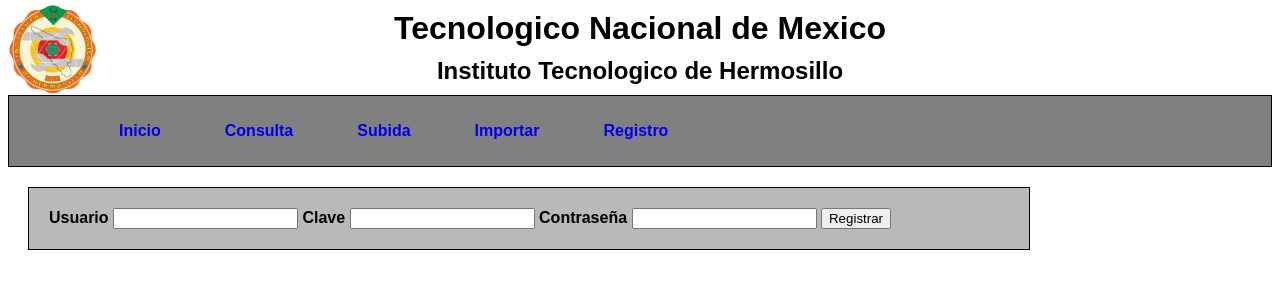
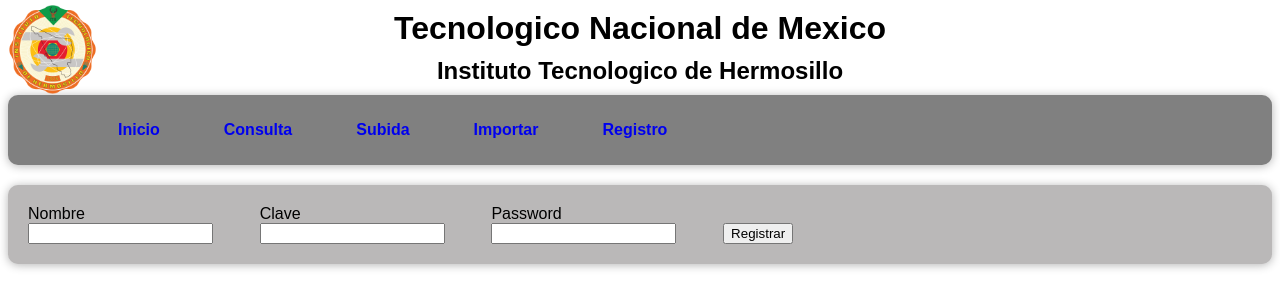
Before and after one commit to Articfire/repositorio-expedientes-ith, a Django app: page /alta in a window 1280 px wide. Shown: the top 308 px of the page. Run offline with Django 3.2, Linux system fonts and the light colour scheme.

Commit message:
Avance en Estilos y Templates.

```diff
--- a/proyecto/static/css/estilos.css
+++ b/proyecto/static/css/estilos.css
@@ -1,6 +1,6 @@
 li{
     font-family: Arial, Helvetica, sans-serif;
-    font-weight: bold;
+    /* font-weight: bold; */
 }
 
 h1, h2{
@@ -9,24 +9,26 @@ h1, h2{
     margin: 10px;
 }
 
-nav{
-    border: 1px solid black;
+nav {
     display: block;
-}
-
-div{
-    border: 1px solid black;
 }
 
 .fondodatos{
     background: #BAB8B8;
-    width: 960px;
     font-family: Arial, Helvetica, sans-serif;
-    font-weight: bold;
     color: black;
-    margin: 20px;
-    padding: 20px;
+    margin: 20px auto;
+    padding: 10px;
 }
+
+/* .formulario {
+  background: #BAB8B8;
+  font-family: Arial, Helvetica, sans-serif;
+  color: black;
+  padding: 20px;
+  margin: 20px;
+  padding: 20px;
+} */
 
 .menu{
     background: gray;
@@ -62,7 +64,48 @@ nav ul li a:hover::before{
 
 img{
     width: 89px;
+    /* height: 89px; */
     margin-top: -90px;
     display: inline;
     float: left;
+    display: block;
 }
+
+/* For desktop: */
+.col-1 {width: 8.33%;}
+.col-2 {width: 16.66%;}
+.col-3 {width: 25%;}
+.col-4 {width: 33.33%;}
+.col-5 {width: 41.66%;}
+.col-6 {width: 50%;}
+.col-7 {width: 58.33%;}
+.col-8 {width: 66.66%;}
+.col-9 {width: 75%;}
+.col-10 {width: 83.33%;}
+.col-11 {width: 91.66%;}
+.col-12 {width: 100%;}
+
+@media only screen and (max-width: 500px) {
+  /* For mobile phones: */
+  [class*="col-"] {
+    width: 50%;
+    display: block;
+  }
+  [class*="grupo-input"] {
+    display: block;
+  }
+  body {
+    background-color: #6a2cde
+  }
+}
+
+.contenedor {
+  border-radius: 10px;
+  box-shadow: 0px 1px 10px rgba(0,0,0,0.3);
+  /* border: 1px solid black; */
+}
+
+.grupo-input {
+  display: inline-block;
+  margin: 10px;
+}
--- a/proyecto/templates/alta_usuarios.html
+++ b/proyecto/templates/alta_usuarios.html
@@ -4,16 +4,24 @@
 {% block title%}Alta de Usuarios{% endblock %}
 
 {% block content %}
-<div class="fondodatos">
-    Usuario
-    <input type="text" name="txt_nombre">
+<div class="fondodatos contenedor">
+    <div class="grupo-input col-2">
+      <label class="" for="txt_nombre">Nombre</label>
+      <input class="" type="text" id="txt_nombre" name="txt_nombre">
+    </div>
 
-    Clave
-    <input type="number" name ="txt_clave">
+    <div class="grupo-input col-2">
+      <label class="" for="txt_clave">Clave</label>
+      <input class="" type="number" id="txt_clave" name ="txt_clave">
+    </div>
 
-    Contraseña
-    <input type="password" name="txt_password">
+    <div class="grupo-input col-2">
+      <label class="" for="txt_password">Password</label>
+      <input class="" type="password" id="txt_password" name="txt_password">
+    </div>
 
-    <button name="btn_registro" type="button">Registrar</button>
+    <div class="grupo-input col-2">
+      <button class="boton" name="btn_registro" type="button">Registrar</button>
+    </div>
 </div>
 {% endblock %}
--- a/proyecto/templates/base.html
+++ b/proyecto/templates/base.html
@@ -21,7 +21,7 @@
           <!-- /home/martin/repositorio-expedientes-ith/proyecto/static/images/ith_logo.png -->
       </header>
 
-      <nav class="menu">
+      <nav class="menu contenedor">
           <ul>
               <li><a href="/">Inicio</a></li>
               <li><a href="#">Consulta</a></li>
```
Also changed, not shown: proyecto/templates/404.html (added, +59 -0 lines).
